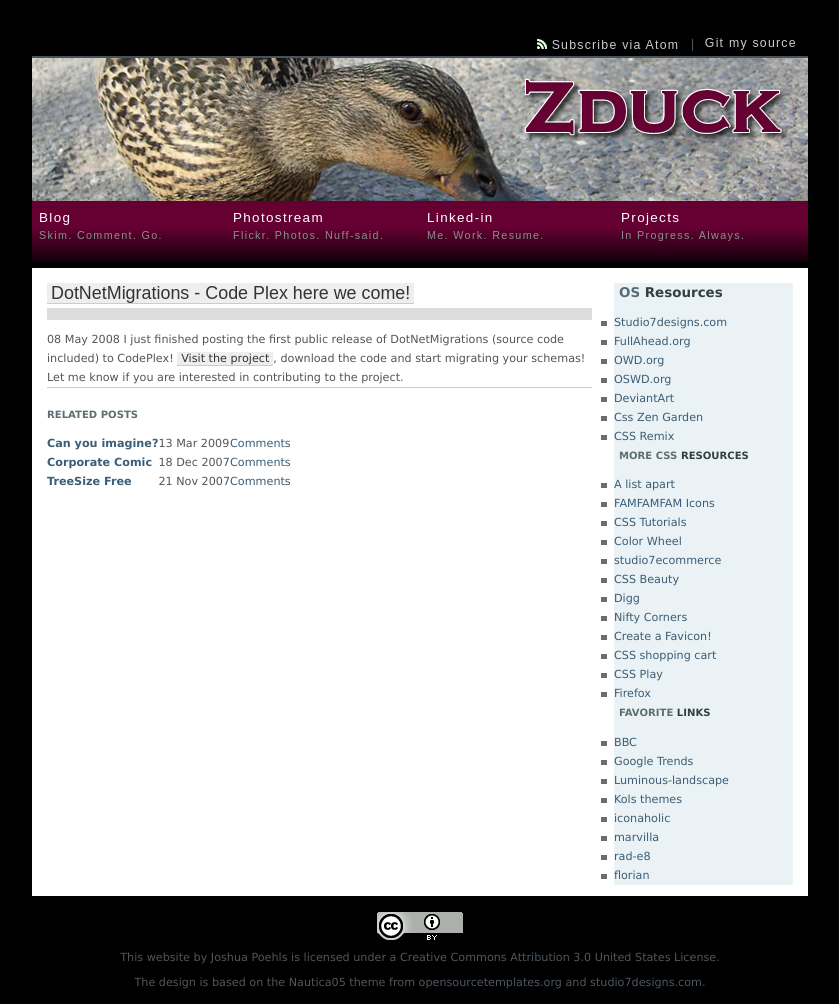
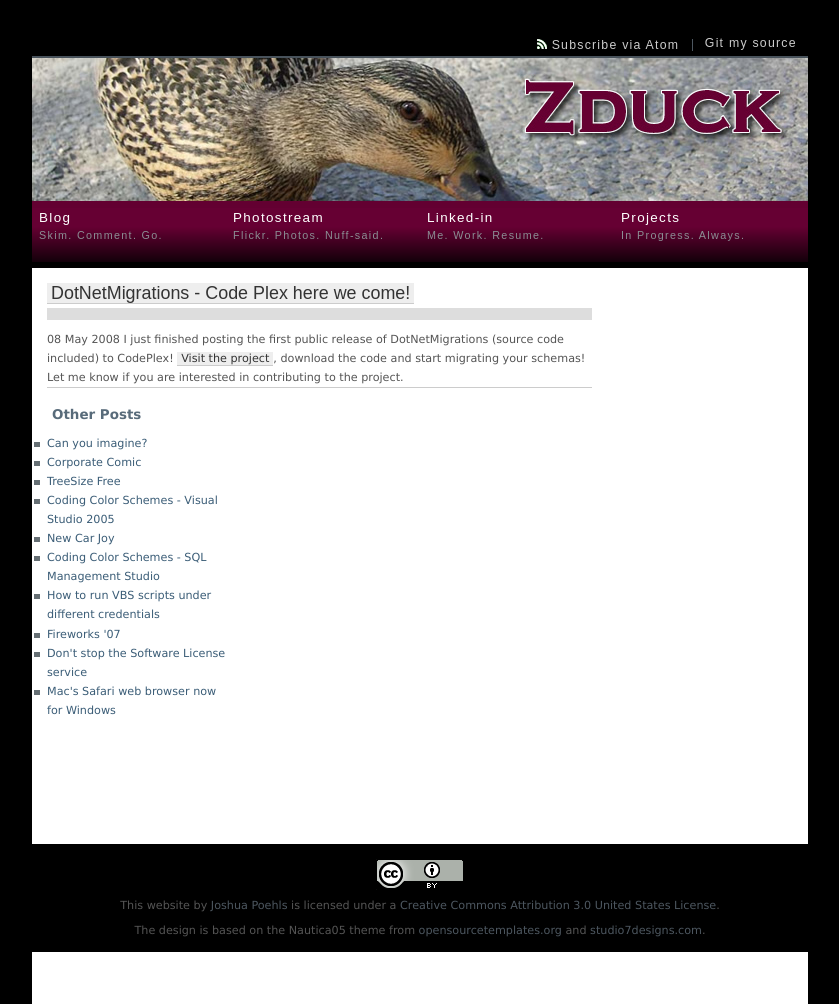
Before and after one commit to jpoehls/old-zduck-web, a Jekyll site: the page built from _posts/dotnetmigrations/2008-05-08-dotnetmigrations-codeplex-here-we-come.html, in a window 1280 px wide. Shown: the whole page, without its empty margins (220-1059 px from the left). Built offline with Jekyll 4.4.1, drawn with Linux system fonts in a browser that asks for light colours; Markdown is read by kramdown in place of the engine named in the settings.

Commit message:
cleaned up stylesheets

```diff
--- a/_layouts/master.html
+++ b/_layouts/master.html
@@ -7,6 +7,7 @@
     <link rel="stylesheet" type="text/css" href="/stylesheets/reset.css" media="screen, projection, tv" />
     <link rel="stylesheet" type="text/css" href="/stylesheets/layout.css" media="screen, projection, tv" />
     <link rel="stylesheet" type="text/css" href="/stylesheets/html.css" media="screen, projection, tv" />
+    <link rel="stylesheet" type="text/css" href="/stylesheets/syntax.css" media="screen, projection, tv" />
     <link href="/atom.xml" type="application/atom+xml" rel="alternate" />
     <link rel="shortcut icon" type="image/x-icon" href="/favicon.ico" />
 </head>
--- a/_layouts/post.html
+++ b/_layouts/post.html
@@ -5,69 +5,16 @@ layout: master
     <div class="post">
         <h1>
             <a href='{{page.url}}'>{{page.title}}</a></h1>
-            {{page.date | date_to_string}}
+            <span class="date">{{page.date | date_to_string}}</span>
         {{ content }}
     </div>
-    <div class="related">
-        <h3>
-            Related Posts</h3>
-        <table class="post-list">
-            {% for post in site.related_posts limit:3 %}
-            <tr>
-                <th>
-                    <a href='{{ post.url }}'>{{ post.title }}</a>
-                </th>
-                <td>
-                    {{ post.date | date_to_string }}
-                </td>
-                <td>
-                    <a href='{{post.url}}#disqus_thread'>Comments</a>
-                </td>
-            </tr>
-            {% endfor %}
-        </table>
-    </div>
 </div>
-<div class="floatRight width25 lightBlueBg horzPad">
+<div class="floatRight width25 horzPad">
     <h2>
-        OS <span class="dark">Resources</span></h2>
+        Other Posts</h2>
     <ul class="submenu1">
-        <li><a href="http://www.studio7designs.com">Studio7designs.com </a></li>
-        <li><a href="http://www.fullahead.org">FullAhead.org</a></li>
-        <li><a href="http://www.openwebdesign.org">OWD.org </a></li>
-        <li><a href="http://www.oswd.org">OSWD.org</a></li>
-        <li><a href="http://www.studio7designs.deviantart.com">DeviantArt</a></li>
-        <li><a href="http://www.csszengarden.com">Css Zen Garden</a></li>
-        <li><a href="http://www.cssremix.com">CSS Remix</a></li>
-    </ul>
-    <h3>
-        More CSS <span class="dark">resources</span></h3>
-    <ul class="submenu2">
-        <li><a href="http://www.alistapart.com">A list apart</a></li>
-        <li><a href="http://www.famfamfam.com/">FAMFAMFAM Icons </a></li>
-        <li><a href="http://www.html.net/tutorials/css/introduction.asp">CSS Tutorials</a></li>
-        <li><a href="http://www.webwhirlers.com/colors/spinwheel.asp">Color Wheel</a></li>
-        <li><a href="http://www.studio7ecommerce.com">studio7ecommerce</a></li>
-    </ul>
-    <ul class="submenu1">
-        <li><a href="http://www.cssbeauty.com/">CSS Beauty</a></li>
-        <li><a href="http://www.digg.com/">Digg</a></li>
-        <li><a href="http://www.html.it/articoli/niftycube/index.html">Nifty Corners</a></li>
-        <li><a href="http://www.html-kit.com/favicon/">Create a Favicon! </a></li>
-        <li><a href="http://www.freecsscart.com/">CSS shopping cart</a></li>
-        <li><a href="http://www.cssplay.co.uk/ie/weft.html">CSS Play</a></li>
-        <li><a href="http://www.mozilla.com/firefox/">Firefox</a></li>
-    </ul>
-    <h3>
-        Favorite <span class="dark">Links</span></h3>
-    <ul class="submenu2">
-        <li><a href="www.bbc.co.uk/">BBC</a></li>
-        <li><a href="http://www.google.com/trends">Google Trends</a></li>
-        <li><a href="http://www.luminous-landscape.com/">Luminous-landscape </a></li>
-        <li><a href="www.studiotwentyeight.net/">Kols themes</a></li>
-        <li><a href="http://www.iconaholic.com/">iconaholic</a></li>
-        <li><a href="http://www.marvilla.us/">marvilla</a></li>
-        <li><a href="http://www.rad-e8.com/">rad-e8</a></li>
-        <li><a href="http://www.freundt.org/florian/index.htm">florian</a></li>
+        {% for post in site.related_posts limit:10 %}
+        <li><a href='{{ post.url }}'>{{ post.title }}</a></li>
+        {% endfor %}
     </ul>
 </div>
--- a/stylesheets/html.css
+++ b/stylesheets/html.css
@@ -7,12 +7,13 @@
     HTML Elements
 *********************************************************/
 
-html,
-body {
+html, body
+{
     height: 100%;
 }
 
-body {
+body
+{
     margin: 0;
     padding: 0;
     text-align: center;
@@ -20,127 +21,131 @@ body {
     font-size: 70%;
     font-family: verdana, arial, sans-serif;
     line-height: 170%;
-
     color: #555;
 }
 
-
 /* Headers */
-h1, h2, h3, h4, h5, h6 {
+h1, h2, h3, h4, h5, h6
+{
     margin: 0 0 10px 0;
     padding: 0;
 }
 
-
-h1 {
+h1
+{
     padding-bottom: 0.2em;
-
     font: 400 1.6em arial, sans-serif;
     color: #536C71;
     border-bottom: 12px solid #ddd;
 }
 
-h2 {
+h2
+{
     font-size: 1.2em;
     color: #586B7A;
 }
 
-h3 {
+h3
+{
     text-transform: uppercase;
     font-size: 0.9em;
     color: #5D6F73;
 }
 
-h4 {
+h4
+{
     font-size: 0.85em;
 }
 
-h5 {
+h5
+{
     font-size: 0.8em;
 }
 
-
-/* Needed to horizontally pad in a coloured container */
-.horzPad h1,
-.horzPad h2,
-.horzPad h3,
-.horzPad h4,
-.horzPad h5,
-.horzPad p {
+/* Needed to horizontally pad in a colored container */
+.horzPad h1, .horzPad h2, .horzPad h3, .horzPad h4, .horzPad h5, .horzPad p
+{
     padding-left: 5px;
     padding-right: 5px;
 }
 
-
 /* Links */
-.post a {
-	color:#333;
-	background-color:#eee;
-	border-bottom:1px solid #ccc;
-	padding:0 4px 0 4px;
-	text-decoration:none;
-}
-.post a:hover {
-	background-color:#ddd;
-	border-bottom:1px solid #bbb;
-	color:#000;
+.post a
+{
+    color: #333;
+    background-color: #eee;
+    border-bottom: 1px solid #ccc;
+    padding: 0 4px 0 4px;
+    text-decoration: none;
 }
 
-a {
+.post a:hover
+{
+    background-color: #ddd;
+    border-bottom: 1px solid #bbb;
+    color: #000;
+}
+
+a
+{
     text-decoration: none;
     color: #3B5D77;
 }
 
-a:hover {
+a:hover
+{
     color: #668FA3;
 }
 
-a img {
+a img
+{
     border: 0;
 }
 
-a img.border {
+a img.border
+{
     border: 1px solid #FC3307;
 }
 
-a:hover img.border {
+a:hover img.border
+{
     /* Fixes IE bug - IE doesn't correctly apply the style on a:hover so need to mask it */
     border: 1px solid #668FA3 !important;
     border: 1px solid #FC3307;
 }
 
-
-
 /* Images */
-img.floatRight {
+img.floatRight
+{
     margin: 5px 0 10px 10px;
 }
 
-img.floatLeft {
+img.floatLeft
+{
     margin: 5px 10px 10px 0;
 }
 
-
-
 /* Lists */
-ul li {
+ul li
+{
     list-style-image: url(/images/bg/submenu1.gif);
 }
 
-ol li {
+ol li
+{
     font-weight: bold;
     color: #668FA3;
 }
 
-ol li span {
+ol li span
+{
     font-weight: normal;
     color: #444;
 }
 
-
-
 /* Blockquote */
-blockquote {
+blockquote
+{
     margin: 0;
     padding: 0 20px;
     background: #E7F1F3;
@@ -149,26 +154,19 @@ blockquote {
 }
 
 
-
 /**************************************************************
     Form Elements
 **************************************************************/
 
-form {
-  padding: 0;
-  margin: 0;
-}
-
-/* If you're finding the input elements get pushed down, increase the width */
-label {
+label
+{
     float: left;
     width: 25%;
     vertical-align: top;
 }
 
-input,
-textarea,
-select {
+input, textarea, select
+{
     padding: 1px;
     font: 400 1em verdana, sans-serif;
     color: #999;
@@ -176,30 +174,24 @@ select {
     border: 1px solid #CCC;
 }
 
-input:focus,
-input:hover,
-textarea:focus,
-textarea:hover,
-select:focus,
-select:hover {
+input:focus, input:hover, textarea:focus, textarea:hover, select:focus, select:hover
+{
     color: #000;
     background: #E7F1F3;
     border: 1px solid #888;
 }
 
-input.noBorder,
-input:focus.noBorder,
-input:hover.noBorder {
+input.noBorder, input:focus.noBorder, input:hover.noBorder
+{
     padding: 0;
     border: 0;
 }
 
-input.button {
+input.button
+{
     padding: 2px 5px;
-
     font: 400 0.9em verdana, serif;
     cursor: pointer;
-
     color: #fff;
     background: #FC3307;
     border-width: 1px;
@@ -207,7 +199,8 @@ input.button {
     border-color: #FF7800 #691300 #691300 #FF7800;
 }
 
-input.radio {
+input.radio
+{
     background: none;
     border: 0px;
 }
--- a/stylesheets/layout.css
+++ b/stylesheets/layout.css
@@ -7,7 +7,8 @@
     All page content except for footer
 **************************************************************/
 
-#content {
+#content
+{
     position: relative;
     height: auto !important;
     height: 100%;
@@ -15,12 +16,12 @@
 }
 
 
-
 /**************************************************************
     Top menu and logo
 **************************************************************/
 
-#header {
+#header
+{
     clear: both;
     position: relative;
     height: 5em;
@@ -30,127 +31,126 @@
     background-color: #48525B;
 }
 
-#header ul {
+#header ul
+{
     margin: 3.5em 1em 0 0 !important;
     margin: 3.5em 0.5em 0 0;
     padding: 0;
     float: right;
 }
 
-#header ul li {
+#header ul li
+{
     display: inline;
     list-style: none;
 }
 
-#header ul li a {
+#header ul li a
+{
     float: left;
     padding: 0 1em;
-
     font: 400 1.1em arial, sans-serif;
     letter-spacing: 0.1em;
     line-height: 0.8em !important;
     line-height: 1em;
-
     color: #cccccc;
     border-right: 1px solid #4D5760;
 }
 
-#header ul li a.last {
+#header ul li a.last
+{
     padding-right: 0;
     border-right: 0;
 }
 
-#header ul li a:hover {
+#header ul li a:hover
+{
     color: #6C0;
 }
-
 
 
 /**************************************************************
     Header Image/Flash Movie
 **************************************************************/
 
-#headerImg {
+#headerImg
+{
     margin: 0 auto;
     height: 143px;
     background: url(/images/bg/header_image.jpg) no-repeat top left;
 }
 
 
-
-
-
 /**************************************************************
     Top Block Menu
 **************************************************************/
 
-#menu {
+#menu
+{
     margin: 0 auto;
 }
 
-#menu ul {
+#menu ul
+{
     width: 100%;
     float: left;
     margin: 0;
     padding: 0;
-
     text-align: left;
     background: #000 url(/images/bg/menu.png) repeat-x top left;
 }
 
-#menu ul li {
+#menu ul li
+{
     display: inline;
     margin: 0;
     padding: 0;
     list-style: none;
 }
 
-#menu ul li a {
+#menu ul li a
+{
     float: left;
     width: 25%;
     height: 4.5em;
-
     font: 400 1.2em arial, sans-serif;
     letter-spacing: 0.1em;
-
     color: #fff;
-
     border-top: 7px solid #630031;
     border-bottom: 15px solid #FFF;
-
     overflow: hidden;
 }
 
-#menu ul li a span {
+#menu ul li a span
+{
     display: block;
     padding: 2px 7px;
 }
 
-
-#menu ul li a span.desc {
+#menu ul li a span.desc
+{
     font-size: 0.8em;
     color: #8C8D94;
 }
 
-
-#menu ul li a:hover,
-#menu ul li a.here {
+#menu ul li a:hover, #menu ul li a.here
+{
     background: #000;
     border-top: 7px solid #630031;
 }
 
-#menu ul li a:hover span.desc,
-#menu ul li a.here span.desc {
+#menu ul li a:hover span.desc, #menu ul li a.here span.desc
+{
     color: #FFF;
 }
-
 
 
 /**************************************************************
     Page Content
 **************************************************************/
 
-#page {
+#page
+{
     clear: both;
     float: left;
     width: 100%;
@@ -158,37 +158,44 @@
     text-align: left;
 }
 
-#columns {
+#columns
+{
     margin: 0 auto;
 }
 
-
 /* Column widths */
-.width {
+.width
+{
     width: 776px;
 }
 
-.widthPad {
+.widthPad
+{
     width: 746px;
 }
 
-.width25 {
+.width25
+{
     width: 24%;
 }
 
-.width50 {
+.width50
+{
     width: 48%;
 }
 
-.width73 {
+.width73
+{
     width: 73%;
 }
 
-.width75 {
+.width75
+{
     width: 75%;
 }
 
-.width100 {
+.width100
+{
     width: 100%;
 }
 
@@ -197,8 +204,8 @@
     Footer
 **************************************************************/
 
-
-#footer {
+#footer
+{
     clear: both;
     float: left;
     width: 100%;
@@ -206,7 +213,8 @@
     margin-top: -5em;
 }
 
-#footer #bg {
+#footer #bg
+{
     position: relative;
     height: 5em;
     margin: 0 auto;
@@ -214,74 +222,55 @@
     background: #000 url(/images/bg/header.png) repeat-x bottom left;
 }
 
-#footer p {
+#footer p
+{
     background: #000;
     padding: .3em;
 }
 
-#footer p.last {
+#footer p.last
+{
     padding-bottom: 1em;
 }
 
-#footer a {
+#footer a
+{
     color: #4D5760;
 }
 
-#footer a:hover {
+#footer a:hover
+{
     color: #6C0;
 }
-
 
 
 /**************************************************************
     Posts
 **************************************************************/
 
-.post {
+.post
+{
     float: left;
     width: 100% !important;
     width: 99%;
     position: relative;
-
     margin-bottom: 1.5em;
-
     border-bottom: 1px solid #CCCCCC;
 }
 
-.post .date {
-  position: absolute;
-  top: 0;
-  left: 5px;
-
-  width: 2.3em;
-  text-align: right;
-}
-
-.post .date .month {
-  text-transform: uppercase;
-  font: 700 1.0em arial, sans-serif;
-  color: #888;
-}
-
-.post .date .day {
-  display: block;
-  margin-top: -5px;
-  font: 700 2.1em arial, sans-serif;
-  color: #888;
-}
-
-.post .title {
+.post .title
+{
     display: block;
     padding: 0 0 5px 0;
-
     font-size: 1.2em;
     font-weight: bold;
     color: #586B7A;
 }
 
-.post p {
+.post p
+{
     margin: 0 0 0 3.5em;
-  padding:  0 0 1em 1.2em;
+    padding: 0 0 1em 1.2em;
     border-left: 1px solid #CCCCCC;
 }
 
@@ -292,7 +281,6 @@
 
 .project
 {
-
 }
 
 .project .status_active, .project .status_hold
@@ -311,67 +299,3 @@
 {
     background-color: Gray;
 }
-
-
-
-
-/**************************************************************
-   Generic Display
- **************************************************************/
-
-
-.block {
-  display: block;
-}
-
-.clear {
-  clear: both;
-}
-
-.marginRight {
-  margin-right: 15px;
-}
-
-.paddingLeft {
-  padding-left: 5px;
-}
-
-.paddingRight {
-  padding-right: 5px;
-}
-
-.floatLeft {
-  float: left;
-}
-
-.floatRight {
-  float: right;
-}
-
-.alignLeft {
-  text-align: left;
-}
-
-.alignRight {
-  text-align: right;
-}
-
-.alignTop {
-  vertical-align: top;
-}
-
-.alignMiddle {
-  vertical-align: middle;
-}
-
-.alignBottom {
-  vertical-align: bottom;
-}
-
-.lightBlueBg {
-  background-color: #EAF2F5;
-}
-
-.dark {
-  color: #353E47;
-}
```
Lines whose indentation alone changed are shown as unchanged.
